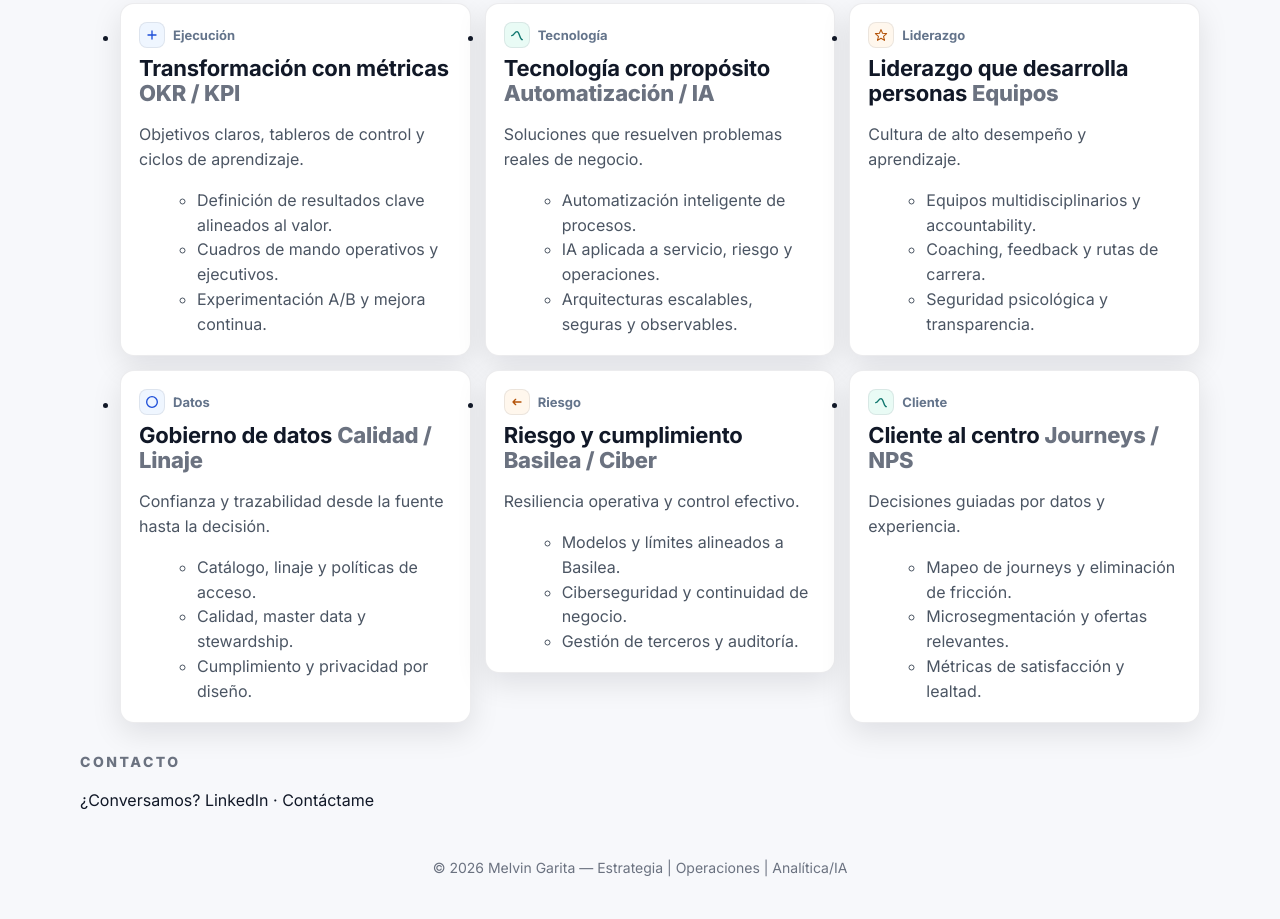
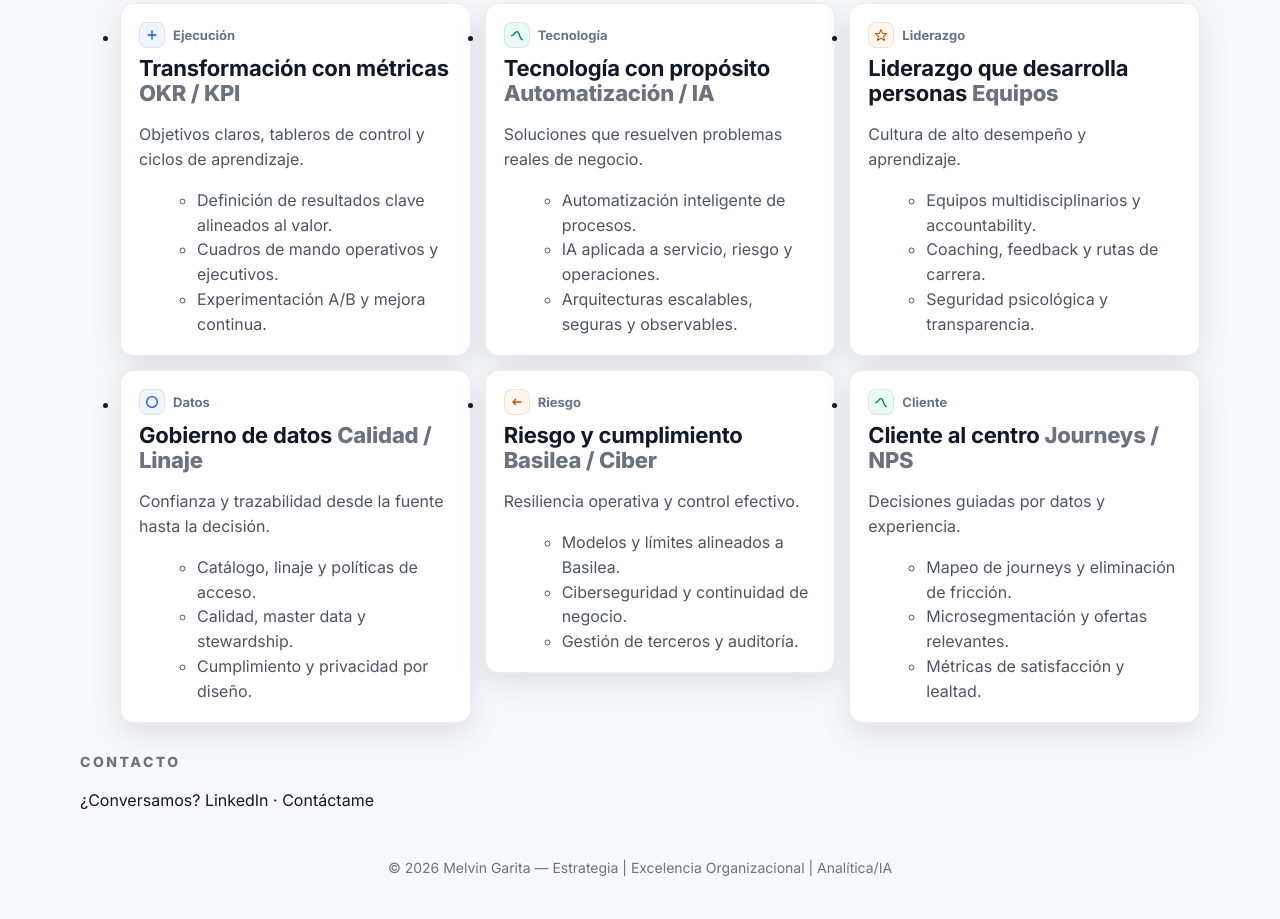
Before and after one commit to melvingarita/enfoque, a plain HTML site: page index.html in a window 1280 px wide. Shown: the part 546-1465 px from the top of the page. Drawn offline with Linux system fonts and the light colour scheme.

Commit message:
Update footer keywords for consistency

```diff
--- a/index.html
+++ b/index.html
@@ -304,7 +304,7 @@
 
   <!-- ======= Footer ======= -->
   <footer class="container" role="contentinfo">
-    © <span id="year"></span> Melvin Garita — <span data-i18n="footer.keywords">Estrategia | Operaciones | Analítica/IA</span>
+    © <span id="year"></span> Melvin Garita — <span data-i18n="footer.keywords">Estrategia | Excelencia Organizacional | Analítica/IA</span>
   </footer>
 
   <!-- ======= JSON-LD (Person) ======= -->
@@ -414,7 +414,7 @@
         "contact.linkedin": "LinkedIn",
         "contact.email": "Contáctame",
 
-        "footer.keywords": "Estrategia | Operaciones | Analítica/IA",
+        "footer.keywords": "Estrategia | Excelencia Organizacional | Analítica/IA",
 
         "jsonld.jobTitle": "Ejecutivo de Estrategia y Operaciones",
         "jsonld.description": "Enfoque en métricas, tecnología, personas, datos, riesgo y cliente al centro."
@@ -506,7 +506,7 @@
         "contact.linkedin": "LinkedIn",
         "contact.email": "Contact me",
 
-        "footer.keywords": "Strategy | Operations | Analytics/IA",
+        "footer.keywords": "Strategy | Organizational Excellence | Analytics/IA",
 
         "jsonld.jobTitle": "Strategy & Operations Executive",
         "jsonld.description": "Approach focused on metrics, technology, people, data, risk and customer."
```
